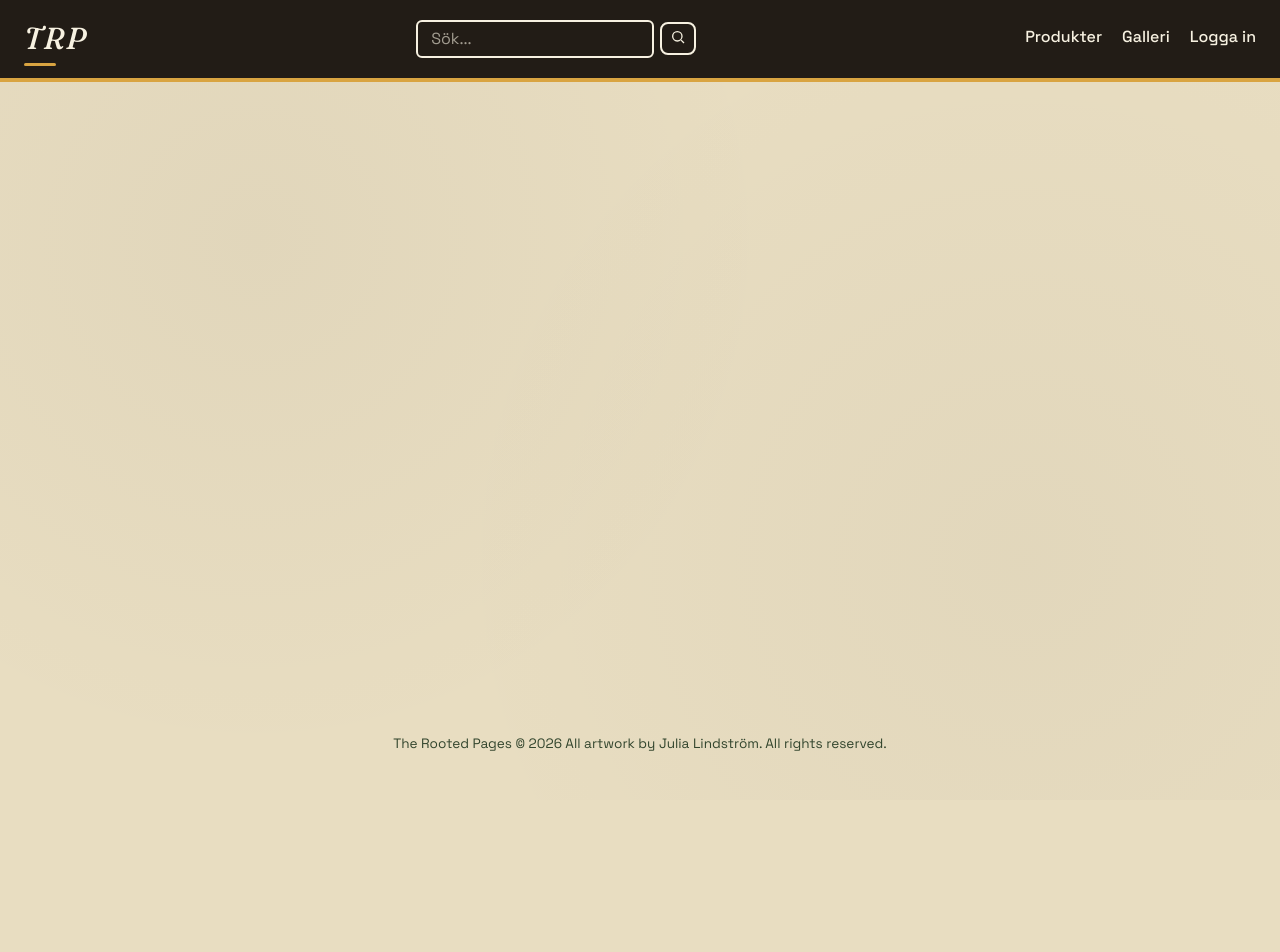
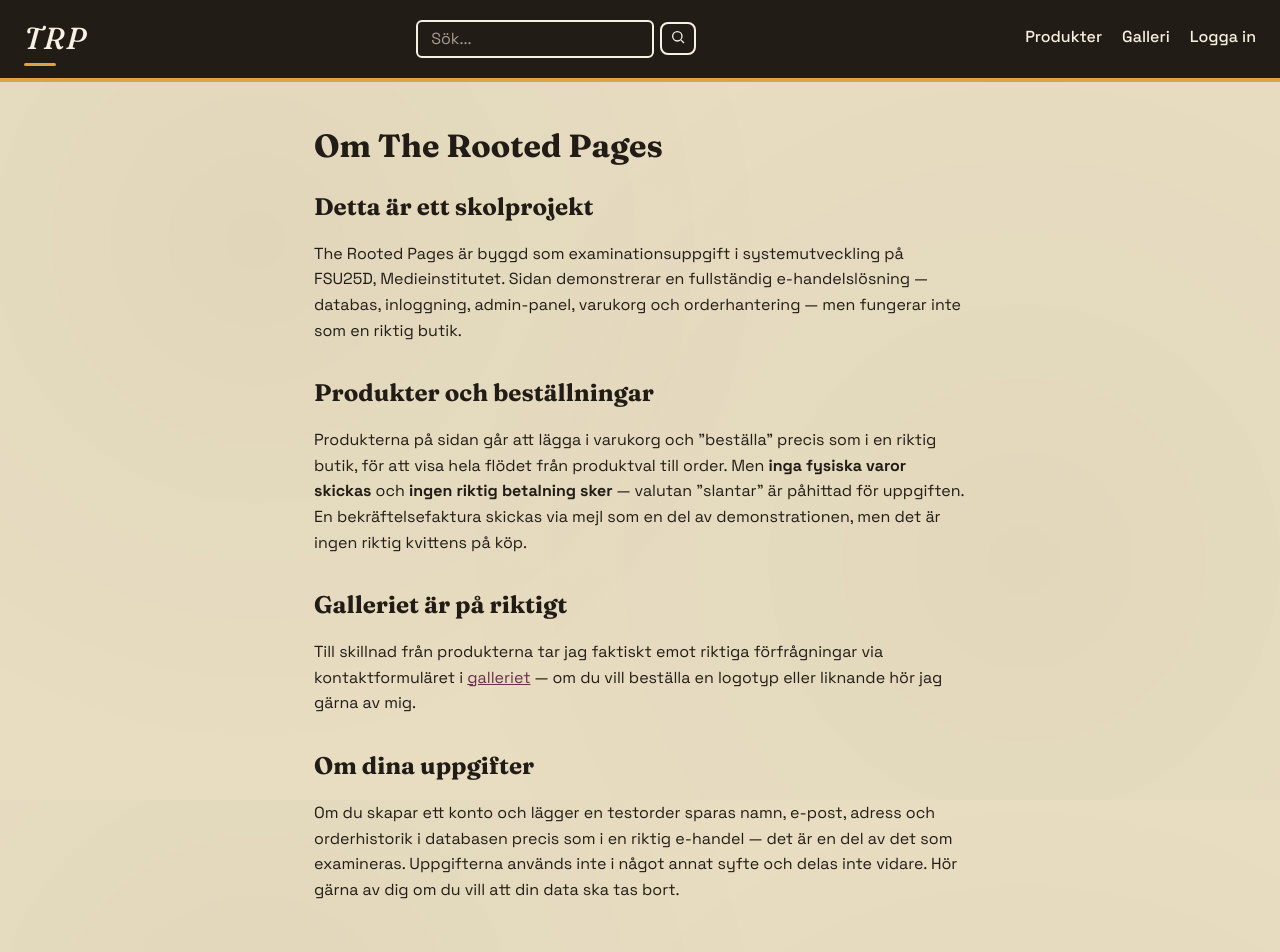
Before and after one commit to 13jel/trp-backend, a React (Vite) app in the folder client/: page /about in a window 1280 px wide. Shown: the top 952 px of the page. Before the commit the page ends 800 px from the top, so only its background shows below. Built offline with nearby package versions, Linux system fonts and the light colour scheme; no server answers.

Commit message:
Added an About page and Skolprojekt with link in footer

```diff
--- a/client/src/components/Footer.jsx
+++ b/client/src/components/Footer.jsx
@@ -1,3 +1,5 @@
+import { Link } from 'react-router-dom';
+
 export default function Footer() {
   const year = new Date().getFullYear();
 
@@ -6,6 +8,9 @@ export default function Footer() {
       <p>
         The Rooted Pages © {year} All artwork by Julia Lindström. All rights reserved.
       </p>
+      <p className="footer-disclaimer">
+        Skolprojekt — <Link to="/about">läs mer</Link>
+      </p>
     </footer>
   );
 }
--- a/client/src/index.css
+++ b/client/src/index.css
@@ -1310,3 +1310,20 @@ a.product-card {
   font-size: 0.85rem;
   color: var(--color-moss-dark);
 }
+
+/* =============================================================
+   16. ABOUT
+   ============================================================= */
+.about-page {
+  max-width: 700px;
+  margin: 0 auto;
+  padding: 2.5rem 1.5rem;
+}
+
+.about-section {
+  margin-bottom: 2rem;
+}
+
+.about-section p {
+  line-height: 1.6;
+}
--- /dev/null
+++ b/client/src/pages/About.jsx
@@ -0,0 +1,47 @@
+export default function About() {
+  return (
+    <div className="about-page">
+      <h1>Om The Rooted Pages</h1>
+
+      <section className="about-section">
+        <h2>Detta är ett skolprojekt</h2>
+        <p>
+          The Rooted Pages är byggd som examinationsuppgift i systemutveckling på FSU25D,
+          Medieinstitutet. Sidan demonstrerar en fullständig e-handelslösning — databas,
+          inloggning, admin-panel, varukorg och orderhantering — men fungerar inte som en
+          riktig butik.
+        </p>
+      </section>
+
+      <section className="about-section">
+        <h2>Produkter och beställningar</h2>
+        <p>
+          Produkterna på sidan går att lägga i varukorg och "beställa" precis som i en riktig
+          butik, för att visa hela flödet från produktval till order. Men <strong>inga fysiska
+          varor skickas</strong> och <strong>ingen riktig betalning sker</strong> — valutan
+          "slantar" är påhittad för uppgiften. En bekräftelsefaktura skickas via mejl som en del
+          av demonstrationen, men det är ingen riktig kvittens på köp.
+        </p>
+      </section>
+
+      <section className="about-section">
+        <h2>Galleriet är på riktigt</h2>
+        <p>
+          Till skillnad från produkterna tar jag faktiskt emot riktiga förfrågningar via
+          kontaktformuläret i <a href="/gallery">galleriet</a> — om du vill beställa en
+          logotyp eller liknande hör jag gärna av mig.
+        </p>
+      </section>
+
+      <section className="about-section">
+        <h2>Om dina uppgifter</h2>
+        <p>
+          Om du skapar ett konto och lägger en testorder sparas namn, e-post, adress och
+          orderhistorik i databasen precis som i en riktig e-handel — det är en del av det
+          som examineras. Uppgifterna används inte i något annat syfte och delas inte vidare.
+          Hör gärna av dig om du vill att din data ska tas bort.
+        </p>
+      </section>
+    </div>
+  );
+}
--- a/client/src/routes/AppRoutes.jsx
+++ b/client/src/routes/AppRoutes.jsx
@@ -13,6 +13,7 @@ import AdminRoute from './AdminRoute';
 import Gallery from '../pages/Gallery';
 import AdminGallery from '../pages/AdminGallery';
 import AdminCollections from '../pages/AdminCollections';
+import About from '../pages/About';
 
 export default function AppRoutes() {
   return (
@@ -26,6 +27,7 @@ export default function AppRoutes() {
       <Route path="/account" element={ <PrivateRoute> <Account /> </PrivateRoute>} />
       <Route path="/gallery" element={<Gallery />} />
       <Route path="/admin/gallery" element={ <AdminRoute> <AdminGallery /> </AdminRoute> } />
+      <Route path="/about" element={<About />} />
 
       <Route
         path="/admin/products"
```
